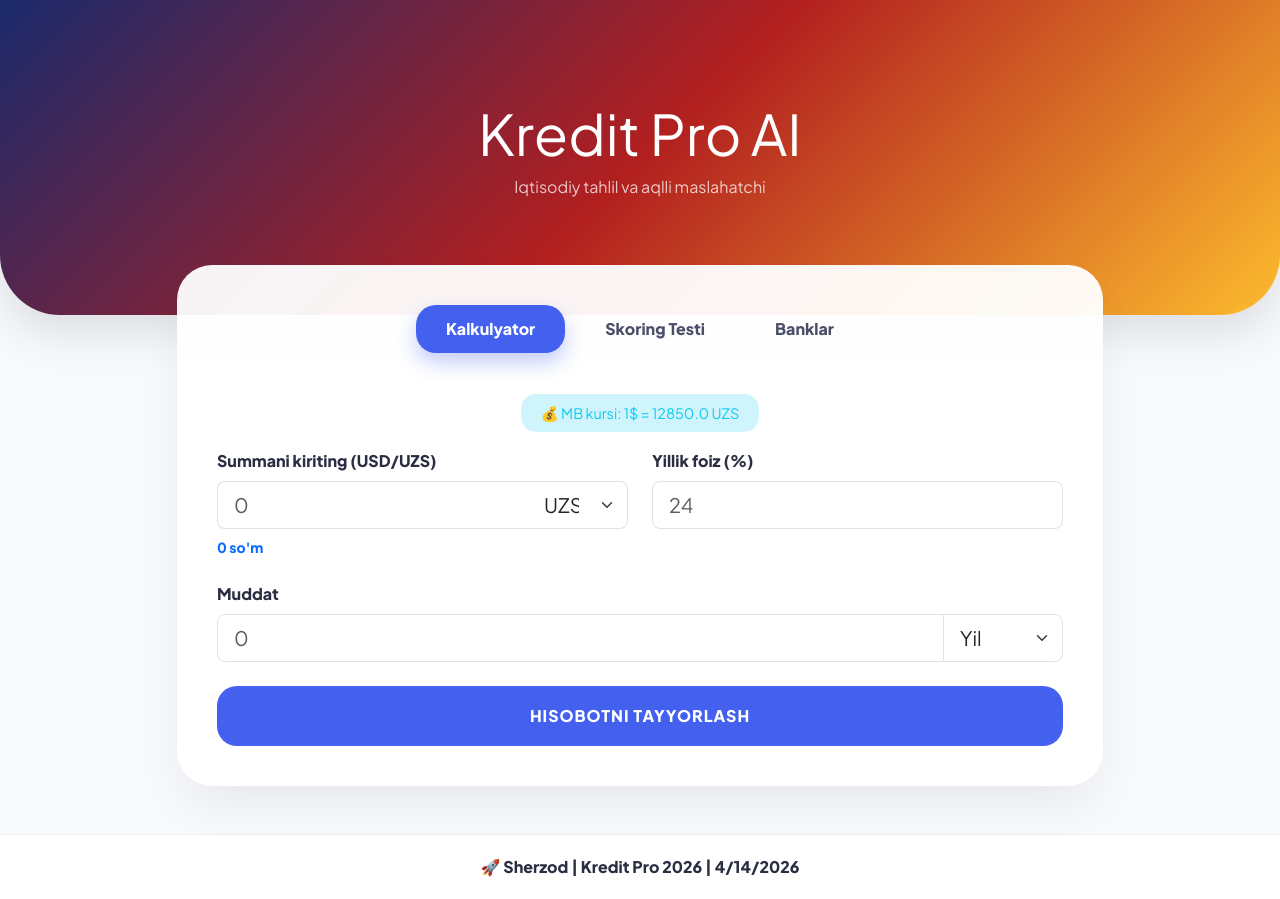
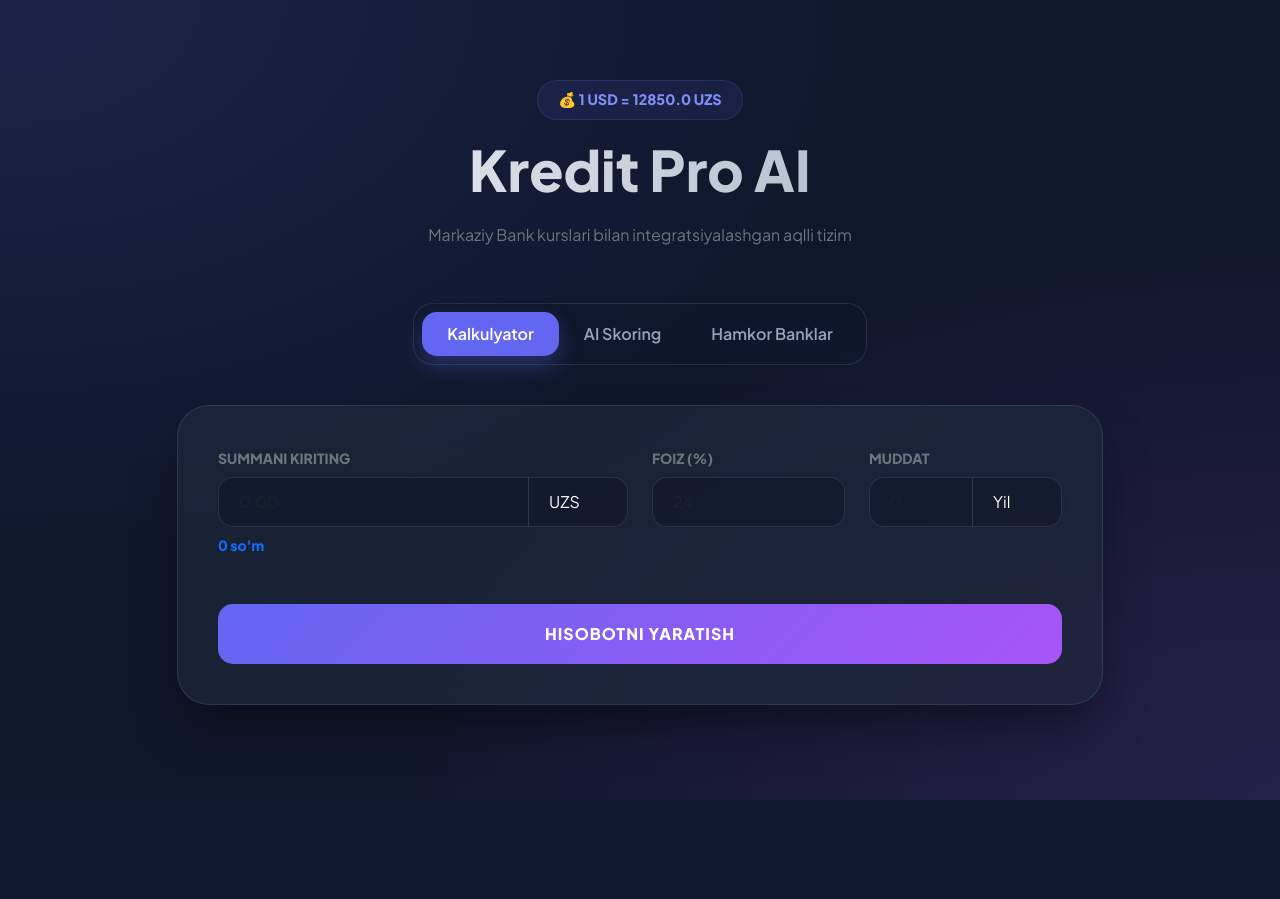
Before and after one commit to suvonov2310-a11y/kredit, a Django app: page / in a window 1280 px wide. After the commit the page ends 800 px from the top, so only its background shows below. Run offline with Django 5.2, Linux system fonts and the light colour scheme; data comes from the database, SQL or seed files in the repository; data that the repository does not hold is empty; some libraries are stand-ins or nearby versions.

```diff
--- a/templates/kredit.html
+++ b/templates/kredit.html
@@ -3,209 +3,281 @@
 <head>
     <meta charset="UTF-8">
     <meta name="viewport" content="width=device-width, initial-scale=1.0">
-    <title>Kredit Pro | Sherzod</title>
+    <title>Sherzod | Kredit Pro 2026</title>
+    <link href="https://fonts.googleapis.com/css2?family=Plus+Jakarta+Sans:wght@400;600;800&display=swap" rel="stylesheet">
     <link href="https://cdn.jsdelivr.net/npm/bootstrap@5.3.0/dist/css/bootstrap.min.css" rel="stylesheet">
-    <link href="https://fonts.googleapis.com/css2?family=Plus+Jakarta+Sans:wght@400;600;800&display=swap" rel="stylesheet">
     <script src="https://cdnjs.cloudflare.com/ajax/libs/html2pdf.js/0.10.1/html2pdf.bundle.min.js"></script>
     <style>
         :root {
-            --primary: #4361ee;
-            --secondary: #3f37c9;
-            --accent: #4cc9f0;
-            --glass: rgba(255, 255, 255, 0.95);
+            --primary: #6366f1; /* Indigo */
+            --secondary: #4f46e5;
+            --bg: #0f172a; /* Dark Navy */
+            --glass: rgba(255, 255, 255, 0.03);
+            --glass-border: rgba(255, 255, 255, 0.1);
         }
+
         body {
-            background: #f8f9fc;
+            background-color: var(--bg);
+            background-image: radial-gradient(at 0% 0%, rgba(99, 102, 241, 0.15) 0px, transparent 50%),
+                              radial-gradient(at 100% 100%, rgba(168, 85, 247, 0.15) 0px, transparent 50%);
+            color: #f8fafc;
             font-family: 'Plus Jakarta Sans', sans-serif;
-            color: #2b2d42;
+            min-height: 100vh;
         }
-        .hero {
-            background: linear-gradient(135deg, #1a2a6c 0%, #b21f1f 50%, #fdbb2d 100%);
-            color: white;
-            padding: 100px 0;
-            border-radius: 0 0 60px 60px;
-            box-shadow: 0 20px 40px rgba(0,0,0,0.1);
+
+        .hero-section {
+            padding: 80px 0 40px;
+            text-align: center;
         }
-        .card-custom {
-            background: var(--glass);
+
+        .hero-title {
+            font-weight: 800;
+            font-size: 3.5rem;
+            background: linear-gradient(to right, #fff, #94a3b8);
+            -webkit-background-clip: text;
+            -webkit-text-fill-color: transparent;
+            margin-bottom: 20px;
+        }
+
+        /* Glassmorphism Card */
+        .glass-card {
+            background: rgba(30, 41, 59, 0.7);
+            backdrop-filter: blur(20px);
+            border: 1px solid var(--glass-border);
+            border-radius: 32px;
+            padding: 40px;
+            box-shadow: 0 25px 50px -12px rgba(0, 0, 0, 0.5);
+        }
+
+        .nav-pills {
+            background: rgba(15, 23, 42, 0.5);
+            padding: 8px;
+            border-radius: 20px;
+            display: inline-flex;
+            margin-bottom: 40px;
+            border: 1px solid var(--glass-border);
+        }
+
+        .nav-link {
+            color: #94a3b8 !important;
+            border-radius: 15px !important;
+            font-weight: 600;
+            padding: 10px 25px !important;
+            transition: 0.3s;
+        }
+
+        .nav-link.active {
+            background: var(--primary) !important;
+            color: white !important;
+            box-shadow: 0 10px 20px rgba(99, 102, 241, 0.3);
+        }
+
+        .form-control, .form-select {
+            background: rgba(15, 23, 42, 0.6) !important;
+            border: 1px solid var(--glass-border) !important;
+            color: white !important;
+            border-radius: 15px;
+            padding: 12px 20px;
+        }
+
+        .form-control:focus {
+            border-color: var(--primary) !important;
+            box-shadow: 0 0 0 4px rgba(99, 102, 241, 0.2) !important;
+        }
+
+        .btn-calculate {
+            background: linear-gradient(135deg, #6366f1 0%, #a855f7 100%);
             border: none;
-            border-radius: 35px;
-            box-shadow: 0 25px 50px -12px rgba(0, 0, 0, 0.08);
-            padding: 40px;
-            margin-top: -50px;
-            transition: 0.4s cubic-bezier(0.175, 0.885, 0.32, 1.275);
-        }
-        .nav-pills .nav-link {
-            border-radius: 20px;
-            padding: 12px 30px;
-            font-weight: 700;
-            color: #4a4e69;
-            margin: 0 5px;
-        }
-        .nav-pills .nav-link.active {
-            background: var(--primary);
-            box-shadow: 0 10px 20px rgba(67, 97, 238, 0.3);
-        }
-        .btn-action {
-            background: var(--primary);
-            color: white;
-            border: none;
-            border-radius: 20px;
+            border-radius: 15px;
             padding: 18px;
             font-weight: 800;
+            text-transform: uppercase;
             letter-spacing: 1px;
+            color: white;
+            transition: 0.4s;
+        }
+
+        .btn-calculate:hover {
+            transform: translateY(-3px);
+            box-shadow: 0 20px 40px rgba(99, 102, 241, 0.4);
+        }
+
+        .rate-badge {
+            background: rgba(99, 102, 241, 0.1);
+            border: 1px solid rgba(99, 102, 241, 0.2);
+            padding: 8px 20px;
+            border-radius: 100px;
+            color: #818cf8;
+            font-weight: 700;
+            font-size: 0.9rem;
+            display: inline-block;
+        }
+
+        .result-stat {
+            background: rgba(255, 255, 255, 0.03);
+            border: 1px solid var(--glass-border);
+            border-radius: 24px;
+            padding: 25px;
+            text-align: center;
+        }
+
+        .stat-value {
+            font-size: 1.8rem;
+            font-weight: 800;
+            color: #fff;
+        }
+
+        .stat-label {
+            color: #94a3b8;
+            font-size: 0.8rem;
+            text-transform: uppercase;
+            letter-spacing: 1px;
+        }
+
+        .table { color: #cbd5e1 !important; }
+        .table thead th { border-color: var(--glass-border); color: #94a3b8; font-weight: 600; }
+        .table td { border-color: var(--glass-border); padding: 15px; }
+
+        .bank-card {
+            background: rgba(30, 41, 59, 0.5);
+            border: 1px solid var(--glass-border);
+            border-radius: 24px;
+            padding: 25px;
+            height: 100%;
             transition: 0.3s;
         }
-        .btn-action:hover {
-            transform: scale(1.02);
-            background: var(--secondary);
-            color: white;
-        }
-        .score-box {
-            border-radius: 25px;
-            padding: 20px;
-            text-align: center;
-            background: #f1f3f9;
-        }
-        .badge-custom {
-            padding: 10px 20px;
-            border-radius: 15px;
-            font-size: 0.9rem;
-        }
-        .footer-bar {
-            background: white;
-            padding: 20px;
-            border-top: 1px solid #eee;
-            font-weight: 700;
+
+        .bank-card:hover {
+            background: rgba(30, 41, 59, 0.8);
+            border-color: var(--primary);
         }
     </style>
 </head>
 <body>
 
-<div class="hero text-center">
-    <h1 class="display-4 fw-800">Kredit Pro AI</h1>
-    <p class="opacity-75">Iqtisodiy tahlil va aqlli maslahatchi</p>
+<div class="container">
+    <div class="hero-section">
+        <div class="rate-badge mb-3">💰 1 USD = {{ usd_rate }} UZS</div>
+        <h1 class="hero-title">Kredit Pro AI</h1>
+        <p class="text-secondary fw-600">Markaziy Bank kurslari bilan integratsiyalashgan aqlli tizim</p>
     </div>
 
-<div class="container mb-5">
-    <div class="row justify-content-center">
-        <div class="col-lg-10">
-            <div class="card-custom">
-                <ul class="nav nav-pills justify-content-center mb-5" id="pills-tab">
+    <div class="row justify-content-center pb-5">
+        <div class="col-lg-10 text-center">
+
+            <ul class="nav nav-pills" id="pills-tab">
                 <li class="nav-item"><button class="nav-link active" onclick="switchTab('calc')">Kalkulyator</button></li>
-                    <li class="nav-item"><button class="nav-link" onclick="switchTab('score')">Skoring Testi</button></li>
-                    <li class="nav-item"><button class="nav-link" onclick="switchTab('banks')">Banklar</button></li>
+                <li class="nav-item"><button class="nav-link" onclick="switchTab('score')">AI Skoring</button></li>
+                <li class="nav-item"><button class="nav-link" onclick="switchTab('banks')">Hamkor Banklar</button></li>
             </ul>
 
+            <div class="glass-card text-start">
+
                 <div id="section-calc" class="tab-content">
-                    <div class="row">
-                        <div class="col-md-12 mb-4 text-center">
-                            <span class="badge-custom bg-info-subtle text-info">💰 MB kursi: 1$ = {{ usd_rate }} UZS</span>
-                        </div>
-                        <div class="col-md-6 mb-4">
-                            <label class="form-label fw-bold">Summani kiriting (USD/UZS)</label>
-                            <div class="input-group input-group-lg">
-                                <input type="number" id="input_val" class="form-control border-end-0" oninput="liveConvert()" placeholder="0">
-                                <select id="currency" class="form-select border-start-0" onchange="liveConvert()" style="max-width: 100px;">
+                    <div class="row g-4">
+                        <div class="col-md-6">
+                            <label class="form-label text-secondary small fw-bold">SUMMANI KIRITING</label>
+                            <div class="input-group">
+                                <input type="number" id="input_val" class="form-control" oninput="liveConvert()" placeholder="0.00">
+                                <select id="currency" class="form-select" style="max-width: 100px;" onchange="liveConvert()">
                                     <option value="uzs">UZS</option>
                                     <option value="usd">USD</option>
                                 </select>
                             </div>
-                            <small id="helper-text" class="text-primary fw-bold mt-2 d-block">0 so'm</small>
+                            <div id="helper-text" class="mt-2 text-primary small fw-bold">0 so'm</div>
                         </div>
-                        <div class="col-md-6 mb-4">
-                            <label class="form-label fw-bold">Yillik foiz (%)</label>
-                            <input type="number" id="foiz" class="form-control form-control-lg" placeholder="24">
+                        <div class="col-md-3">
+                            <label class="form-label text-secondary small fw-bold">FOIZ (%)</label>
+                            <input type="number" id="foiz" class="form-control" placeholder="24">
                         </div>
-                        <div class="col-md-12 mb-4">
-                            <label class="form-label fw-bold">Muddat</label>
-                            <div class="input-group input-group-lg">
+                        <div class="col-md-3">
+                            <label class="form-label text-secondary small fw-bold">MUDDAT</label>
+                            <div class="input-group">
                                 <input type="number" id="muddat" class="form-control" placeholder="0">
-                                <select id="muddat_turi" class="form-select" style="max-width: 120px;">
+                                <select id="muddat_turi" class="form-select" style="max-width: 90px;">
                                     <option value="yil">Yil</option>
                                     <option value="oy">Oy</option>
                                 </select>
                             </div>
                         </div>
                     </div>
-                    <button class="btn btn-action w-100" onclick="calculateStandard()">HISOBOTNI TAYYORLASH</button>
+
+                    <button class="btn btn-calculate w-100 mt-5" onclick="calculateStandard()">Hisobotni yaratish</button>
 
                     <div id="res-calc" class="d-none mt-5">
-                        <div id="pdf-area" class="p-4 bg-white rounded-4 border">
-                            <h4 class="fw-800 text-center mb-4">Kredit Tahlili</h4>
-                            <div class="row text-center">
-                                <div class="col-md-6 mb-3">
-                                    <div class="p-3 bg-light rounded-4">
-                                        <p class="text-muted mb-1">Oylik to'lov</p>
-                                        <h2 id="res-oylik" class="text-primary fw-800">0</h2>
+                        <div id="pdf-area">
+                            <div class="row g-3 mb-5">
+                                <div class="col-md-6">
+                                    <div class="result-stat">
+                                        <div class="stat-label">Oylik to'lov</div>
+                                        <div class="stat-value" id="res-oylik">0</div>
                                     </div>
                                 </div>
-                                <div class="col-md-6 mb-3">
-                                    <div class="p-3 bg-light rounded-4">
-                                        <p class="text-muted mb-1">Jami to'lov</p>
-                                        <h2 id="res-jami" class="text-danger fw-800">0</h2>
+                                <div class="col-md-6">
+                                    <div class="result-stat">
+                                        <div class="stat-label">Jami qaytarish</div>
+                                        <div class="stat-value text-danger" id="res-jami">0</div>
                                     </div>
                                 </div>
                             </div>
-                            <table class="table table-hover mt-4">
-                                <thead class="table-dark">
-                                    <tr><th>Oy</th><th>Asosiy qarz</th><th>Foiz</th><th>Qoldiq</th></tr>
+                            <div class="table-responsive">
+                                <table class="table table-hover">
+                                    <thead>
+                                        <tr><th>OY</th><th>ASOSIY QARZ</th><th>FOIZ TO'LOVI</th><th>QOLDIQ</th></tr>
                                     </thead>
                                     <tbody id="table-body"></tbody>
                                 </table>
                             </div>
-                        <button class="btn btn-outline-danger w-100 mt-4 rounded-4" onclick="generatePDF()">📄 PDF Yuklab olish</button>
+                        </div>
+                        <button class="btn btn-outline-light w-100 mt-4 rounded-4 py-3 fw-bold" onclick="generatePDF()">📄 PDF HISOBOTNI YUKLAB OLISH</button>
                     </div>
                 </div>
 
                 <div id="section-score" class="tab-content d-none">
-                    <h4 class="fw-800 text-center mb-4">Kredit olish ehtimolingizni biling</h4>
                     <div class="row g-4">
                         <div class="col-md-6">
-                            <label class="form-label">Oylik daromadingiz (so'mda)</label>
-                            <input type="number" id="score_income" class="form-control" placeholder="Masalan: 5000000">
+                            <label class="form-label text-secondary small fw-bold">OYLIK DAROMADINGIZ</label>
+                            <input type="number" id="score_income" class="form-control" placeholder="5 000 000">
                         </div>
                         <div class="col-md-6">
-                            <label class="form-label">Boshqa kreditlaringiz bormi?</label>
+                            <label class="form-label text-secondary small fw-bold">BOShQA QARZLAR</label>
                             <select id="score_debts" class="form-select">
-                                <option value="0">Yo'q</option>
-                                <option value="20">Ha, bitta</option>
-                                <option value="40">Ha, ko'p</option>
+                                <option value="0">Umuman yo'q</option>
+                                <option value="20">Kichik kreditlar bor</option>
+                                <option value="40">Mavjud qarzlar ko'p</option>
                             </select>
                         </div>
                         <div class="col-md-12">
-                            <label class="form-label">Rasmiy ish stajingiz</label>
+                            <label class="form-label text-secondary small fw-bold">ISh STAJINGIZ</label>
                             <select id="score_work" class="form-select">
+                                <option value="40">1 yildan ortiq</option>
+                                <option value="20">6 oy - 1 yil</option>
                                 <option value="0">6 oydan kam</option>
-                                <option value="20">6 oy - 1 yil</option>
-                                <option value="40">1 yildan ko'p</option>
                             </select>
                         </div>
                     </div>
-                    <button class="btn btn-action w-100 mt-4" onclick="runScoring()">EHTIMOLNI HISOBLASH</button>
-
-                    <div id="res-score" class="d-none mt-4 text-center">
-                        <div class="score-box">
-                            <h5 class="text-muted">Sizning skoring natijangiz:</h5>
-                            <h1 id="score-percent" class="display-3 fw-800">0%</h1>
-                            <p id="score-msg" class="lead fw-bold"></p>
+                    <button class="btn btn-calculate w-100 mt-5" onclick="runScoring()">AI ANALIZINI BOSHLASH</button>
+                    <div id="res-score" class="d-none mt-5 text-center">
+                        <div class="p-5 rounded-5 border border-primary border-opacity-25 bg-primary bg-opacity-5">
+                            <div class="stat-label mb-2">Sizning ishonchlilik darajangiz</div>
+                            <h1 class="display-1 fw-800 mb-3" id="score-percent">0%</h1>
+                            <p id="score-msg" class="lead fw-600 text-info"></p>
                         </div>
                     </div>
                 </div>
 
                 <div id="section-banks" class="tab-content d-none">
-                    <div class="row">
+                    <div class="row g-4">
                         {% for bank in banklar %}
-                        <div class="col-md-6 mb-4">
-                            <div class="card p-4 rounded-4 border-0 shadow-sm h-100">
-                                <div class="d-flex justify-content-between align-items-start">
-                                    <h5 class="fw-800">{{ bank.nomi }}</h5>
-                                    <span class="badge bg-primary rounded-pill">{{ bank.foiz }}%</span>
+                        <div class="col-md-6">
+                            <div class="bank-card">
+                                <div class="d-flex justify-content-between align-items-center mb-4">
+                                    <h4 class="fw-800 mb-0">{{ bank.nomi }}</h4>
+                                    <span class="badge bg-primary rounded-pill px-3">{{ bank.foiz }}%</span>
                                 </div>
-                                <hr>
-                                <p class="small"><span class="text-success fw-bold">✅ Foyda:</span> {{ bank.foyda }}</p>
-                                <p class="small"><span class="text-danger fw-bold">⚠️ Risk:</span> {{ bank.zarar }}</p>
-                                <button class="btn btn-sm btn-outline-primary mt-auto rounded-3" onclick="useBank('{{ bank.foiz }}')">Hisoblashda qo'llash</button>
+                                <div class="mb-2"><small class="text-success fw-bold">💎 FOYDA:</small> <p class="small text-secondary">{{ bank.foyda }}</p></div>
+                                <div class="mb-4"><small class="text-danger fw-bold">🔥 RISK:</small> <p class="small text-secondary">{{ bank.zarar }}</p></div>
+                                <button class="btn btn-sm btn-outline-primary w-100 rounded-3" onclick="useBank('{{ bank.foiz }}')">TANLASH</button>
                             </div>
                         </div>
                         {% endfor %}
@@ -215,10 +287,6 @@
             </div>
         </div>
     </div>
-</div>
-
-<div class="footer-bar text-center mt-5">
-    🚀 Sherzod | Kredit Pro 2026 | <span id="date-now"></span>
 </div>
 
 <script>
@@ -235,14 +303,9 @@
         let val = parseFloat(document.getElementById('input_val').value);
         let curr = document.getElementById('currency').value;
         let helper = document.getElementById('helper-text');
-
-        if (!val) { helper.innerText = "0 so'm"; return; }
-
+        if(!val) { helper.innerText = "0 so'm"; return; }
         let sum = (curr === 'usd') ? val * MB_RATE : val;
-
-        if (sum >= 1000000000) helper.innerText = (sum / 1000000000).toFixed(1) + " mlrd so'm";
-        else if (sum >= 1000000) helper.innerText = (sum / 1000000).toFixed(1) + " mln so'm";
-        else helper.innerText = Math.round(sum).toLocaleString() + " so'm";
+        helper.innerText = Math.round(sum).toLocaleString() + " so'm";
     }
 
     function calculateStandard() {
@@ -252,18 +315,14 @@
         let f = parseFloat(document.getElementById('foiz').value);
         let m = parseInt(document.getElementById('muddat').value);
         let turi = document.getElementById('muddat_turi').value;
-
-        if (!p || !f || !m) { alert("Barcha ma'lumotlarni kiriting!"); return; }
-
+        if(!p || !f || !m) { alert("Barcha maydonlarni to'ldiring!"); return; }
         let n = (turi === 'yil') ? m * 12 : m;
         let r = f / 12 / 100;
         let oylik = p * (r * Math.pow(1 + r, n)) / (Math.pow(1 + r, n) - 1);
         let jami = oylik * n;
-
         document.getElementById('res-calc').classList.remove('d-none');
         document.getElementById('res-oylik').innerText = Math.round(oylik).toLocaleString() + " so'm";
         document.getElementById('res-jami').innerText = Math.round(jami).toLocaleString() + " so'm";
-
         let tbody = document.getElementById('table-body');
         tbody.innerHTML = "";
         let bal = p;
@@ -276,39 +335,28 @@
     }
 
     function runScoring() {
-        let income = parseFloat(document.getElementById('score_income').value);
-        let debts = parseInt(document.getElementById('score_debts').value);
+        let inc = parseFloat(document.getElementById('score_income').value);
+        let debt = parseInt(document.getElementById('score_debts').value);
         let work = parseInt(document.getElementById('score_work').value);
-
-        if (!income) { alert("Daromadingizni kiriting!"); return; }
-
-        let score = 100 - debts + work;
-        if (income < 2000000) score -= 30;
-        else if (income > 10000000) score += 10;
-
+        if(!inc) { alert("Daromadni kiriting!"); return; }
+        let score = 60 - debt + work;
+        if(inc > 10000000) score += 20;
+        else if(inc > 5000000) score += 10;
         score = Math.min(100, Math.max(0, score));
-
         document.getElementById('res-score').classList.remove('d-none');
         document.getElementById('score-percent').innerText = score + "%";
-
-        let msg = "";
-        if (score > 80) { msg = "✅ Juda yuqori! Banklar sizga bajonidil kredit beradi."; document.getElementById('score-percent').className = "display-3 fw-800 text-success"; }
-        else if (score > 50) { msg = "⚠️ O'rtacha. Bank qo'shimcha hujjatlar so'rashi mumkin."; document.getElementById('score-percent').className = "display-3 fw-800 text-warning"; }
-        else { msg = "❌ Past ehtimol. Daromadni oshirish yoki qarzlarni yopish kerak."; document.getElementById('score-percent').className = "display-3 fw-800 text-danger"; }
-        document.getElementById('score-msg').innerText = msg;
+        document.getElementById('score-msg').innerText = score > 70 ? "Kredit chiqish ehtimoli juda yuqori!" : "Qo'shimcha kafillik talab qilinishi mumkin.";
     }
 
     function generatePDF() {
         const element = document.getElementById('pdf-area');
-        html2pdf().from(element).save('Sherzod_Kredit_Tahlili.pdf');
+        html2pdf().from(element).save('Sherzod_Kredit_Pro_Report.pdf');
     }
 
     function useBank(foiz) {
         switchTab('calc');
         document.getElementById('foiz').value = foiz;
     }
-
-    document.getElementById('date-now').innerText = new Date().toLocaleDateString();
 </script>
 
 </body>
```
Lines whose indentation alone changed are shown as unchanged.
